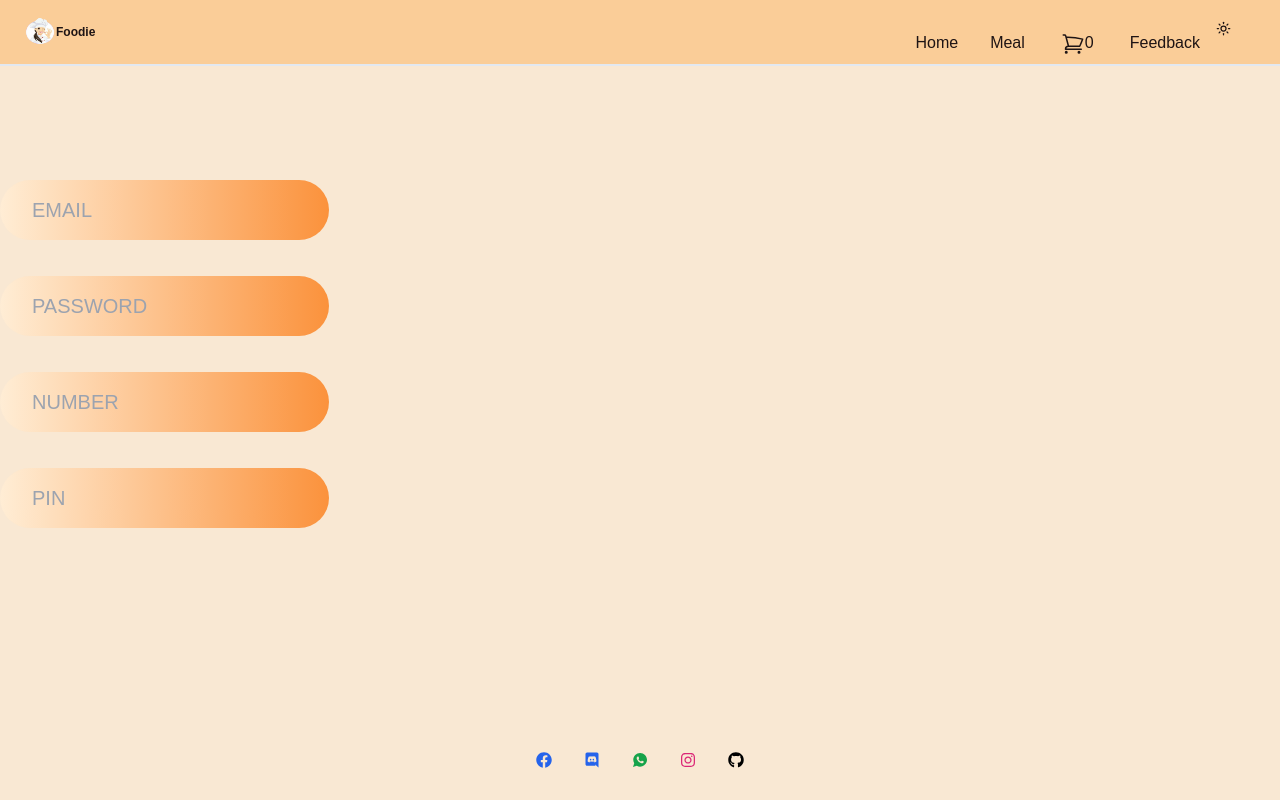
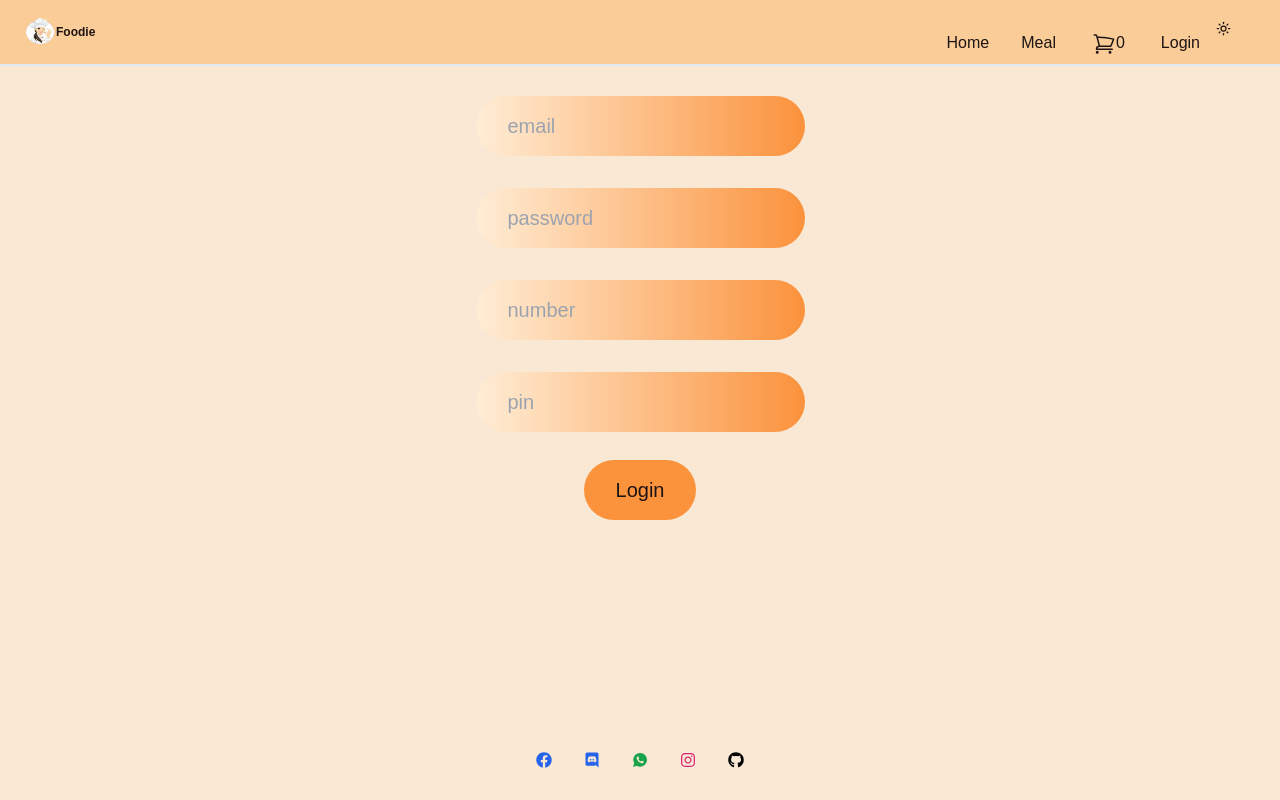
Before and after one commit to Preciousnnebuogor/foodie, a Next.js app: page /login in a window 1280 px wide. Built offline with nearby package versions, Linux system fonts and the light colour scheme.

Commit message:
adjusted

```diff
--- a/app/components/navbar.tsx
+++ b/app/components/navbar.tsx
@@ -48,7 +48,7 @@ export default function Navbar() {
               {store.cart.length}
             </Link>
             <Link href={"/login"} className={" hover:text-gray-50 p-4"}>
-              Feedback
+              Login
             </Link>
             <ThemeToggle/>
 
--- a/app/login/page.tsx
+++ b/app/login/page.tsx
@@ -1,31 +1,35 @@
 "use client"
 export default function Login() {
   return (
-    <div className={`mt-40`}>
+    <div className={`mt-40 md:mt-20 flex items-center justify-center`}>
       <div className={` flex flex-col items-center justify-center`}>
         <input
           placeholder="email"
           type="email"
-          className={`mb-4 rounded-full bg-gradient-to-r from-orange-100 to bg-orange-400 py-4 px-8
-            uppercase text-xl md:self-start my-5`}
+          className={`rounded-full bg-gradient-to-r from-orange-100 to bg-orange-400 py-4 px-8
+         text-xl md:self-start my-4`}
         />
         <input
           placeholder="password"
           type="password"
           className={`mb-4 rounded-full bg-gradient-to-r from-orange-100 to bg-orange-400 py-4 px-8
-            uppercase text-xl md:self-start my-5`}
+             text-xl md:self-start my-4`}
         />
         <input
           placeholder="number"
           type="number"
           className={`mb-4 rounded-full bg-gradient-to-r from-orange-100 to bg-orange-400 py-4 px-8
-            uppercase text-xl md:self-start my-5`}
+            text-xl md:self-start my-4`}
         />
         <input
           placeholder="pin"
           className={`mb-4 rounded-full bg-gradient-to-r from-orange-100 to bg-orange-400 py-4 px-8
-            uppercase text-xl md:self-start my-5`}
+            text-xl md:self-start my-4`}
         />
+        <div className={`flex items-center justify-center`}>
+    <button className={`bg-orange-400 rounded-full mt-3 text-xl md:self-start py-4 px-8`}>Login</button>
+      </div>
+
       </div>
     </div>
   )
```
